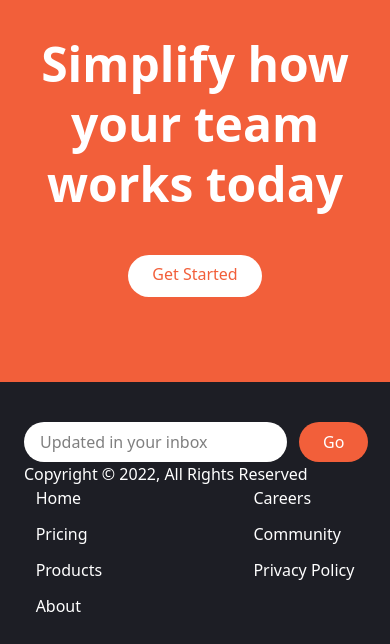
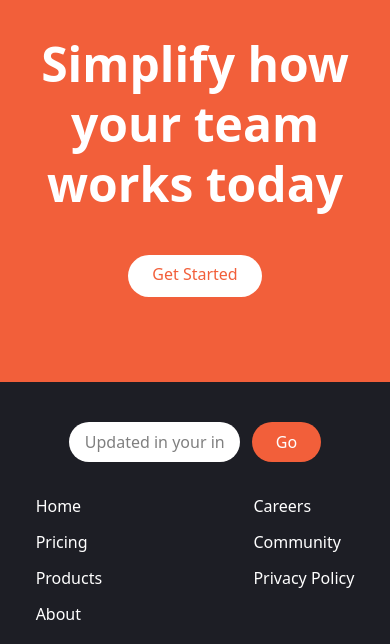
Before and after one commit to ArnaudHalvick/tailwind-css-page, a website: page src/index.html in a window 390 px wide. Shown: the part 3040-3684 px from the top of the page. Drawn offline with Linux system fonts and the light colour scheme.

Commit message:
Fix spacing on footer list, make input smaller and centered

```diff
--- a/src/index.html
+++ b/src/index.html
@@ -307,7 +307,7 @@
         </div>
 
         <!-- List Container -->
-        <div class="flex justify-around space-x-32">
+        <div class="flex justify-around space-x-32 mt-8 md:mt-0">
           <div class="flex flex-col space-y-3 text-white">
             <a href="#" class="hover:text-bright-red">Home</a>
             <a href="#" class="hover:text-bright-red">Pricing</a>
@@ -324,10 +324,9 @@
         <!-- Input Container -->
         <div class="flex flex-col justify-between">
           <form>
-            <div class="flex space-x-3">
+            <div class="flex space-x-3 justify-center">
               <input
-                type="text"
-                class="flex-1 px-4 rounded-full focus:outline-none bg-white"
+                class="flex-1 max-w-1/2 px-4 rounded-full focus:outline-none bg-white"
                 placeholder="Updated in your inbox"
               />
               <button
@@ -337,7 +336,7 @@
               </button>
             </div>
           </form>
-          <div class="text-white md:block">
+          <div class="hidden text-white md:block">
             Copyright © 2022, All Rights Reserved
           </div>
         </div>
```
Also changed, not shown: src/output.css.
